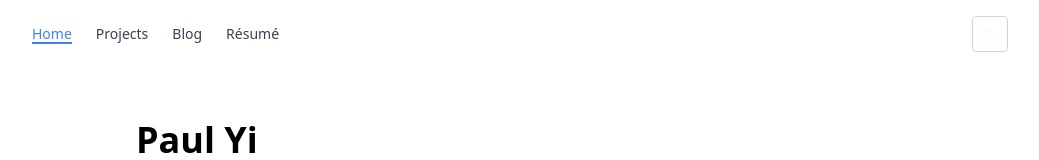
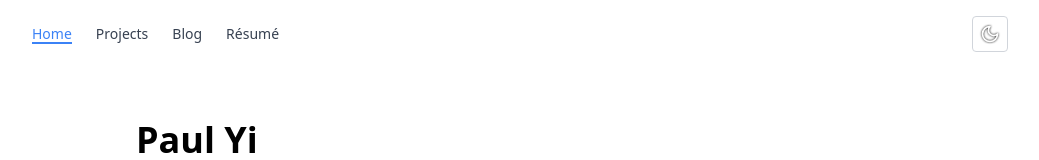
Before and after one commit to paulcyi/paulyi-tailwind-portfolio, a Next.js app: page / in a window 1280 px wide. Shown: the top 160 px of the page, without its empty margins (120-1159 px from the left). Built offline with nearby package versions, Linux system fonts and the light colour scheme.

Commit message:
fix(theme-toggle): ensure moon icon visible on light mode with black stroke

```diff
--- a/app/components/ThemeToggle.js
+++ b/app/components/ThemeToggle.js
@@ -30,7 +30,11 @@ export default function ThemeToggle() {
           {resolvedTheme === 'dark' ? (
             <Sun className="w-5 h-5 text-white hover:text-blue-500 transition-colors" />
           ) : (
-            <Moon className="w-5 h-5 text-white drop-shadow-sm hover:text-blue-500 transition-all" />
+            <Moon
+              className="w-5 h-5 text-white hover:text-blue-500 transition-all"
+              style={{ filter: 'drop-shadow(0 0 1px black)' }}
+            />
+
           )}
         </motion.div>
       </AnimatePresence>
```
